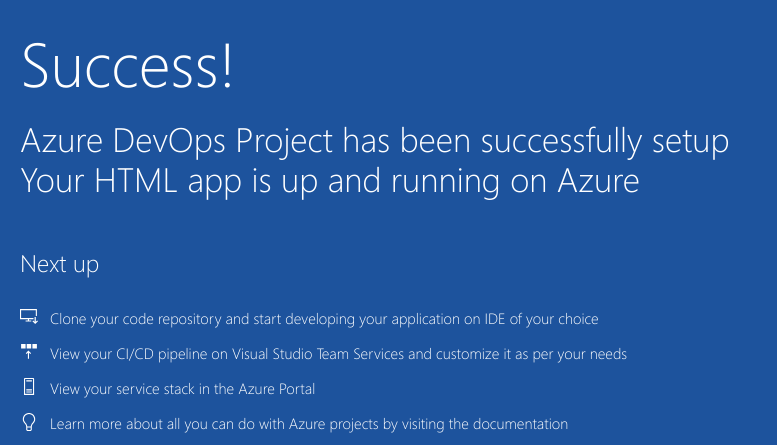
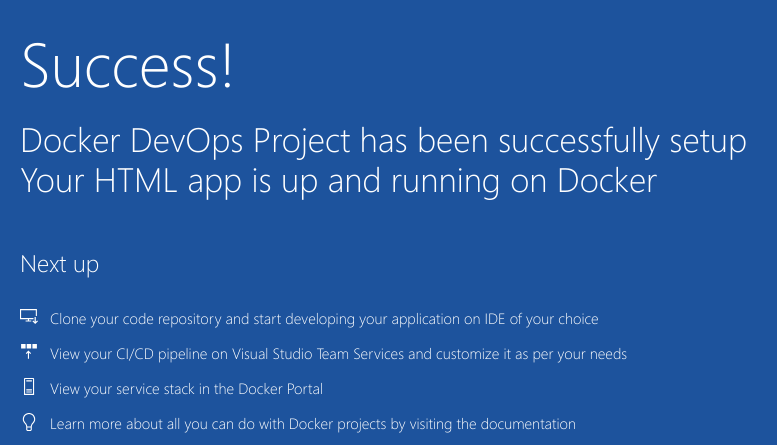
Before and after one commit to rhamve/sample-project, a plain HTML site: page index.html in a window 1280 px wide. Shown: the part 352-797 px from the top of the page, 205-982 px from the left. Drawn offline with Linux system fonts and the light colour scheme.

Commit message:
index html changed to docker

```diff
--- a/index.html
+++ b/index.html
@@ -13,14 +13,14 @@
         </div>
         <div class="content">
             <div class="tweet-container">
-            <a href="http://twitter.com/intent/tweet/?text=I%20just%20created%20a%20new%20HTML%20website%20on%20Azure%20using%20Azure%20DevOps%20Project&hashtags=AzureDevOpsProject%2CVSTS%20%40Azure%20%40VSTS">
+            <a href="http://twitter.com/intent/tweet/?text=I%20just%20created%20a%20new%20HTML%20website%20on%20Docker%20using%20Docker%20DevOps%20Project&hashtags=DockerDevOpsProject%2CVSTS%20%40Docker%20%40VSTS">
                 <img src="img/tweetThis.svg" />
             </a>
         </div>
             <div class="content-body">
                 <div class="success-text">Success!</div>
-                <div class="description line-1"> Azure DevOps Project has been successfully setup</div>
-                <div class="description line-2"> Your HTML app is up and running on Azure</div>
+                <div class="description line-1"> Docker DevOps Project has been successfully setup</div>
+                <div class="description line-2"> Your HTML app is up and running on Docker</div>
                 <div class="next-steps-container">
                     <div class="next-steps-header">Next up</div>
                     <div class="next-steps-body">
@@ -40,13 +40,13 @@
                             <div class="step-icon">
                                 <img src="img/stackWhite.svg">
                             </div>
-                            <div class="step-text"><a href="http://portal.azure.com">View your service stack in the Azure Portal</a></div>
+                            <div class="step-text"><a href="http://portal.docker.com">View your service stack in the Docker Portal</a></div>
                         </div>
                         <div class="step">
                             <div class="step-icon">
                                 <img src="img/lightbulbWhite.svg">
                             </div>
-                            <div class="step-text"><a href="https://go.microsoft.com/fwlink/?linkid=862126">Learn more about all you can do with Azure projects by visiting the documentation</a></div>
+                            <div class="step-text"><a href="https://go.microsoft.com/fwlink/?linkid=862126">Learn more about all you can do with Docker projects by visiting the documentation</a></div>
                         </div>
                     </div>
                 </div>
```
Also changed, not shown: 1 other file.
